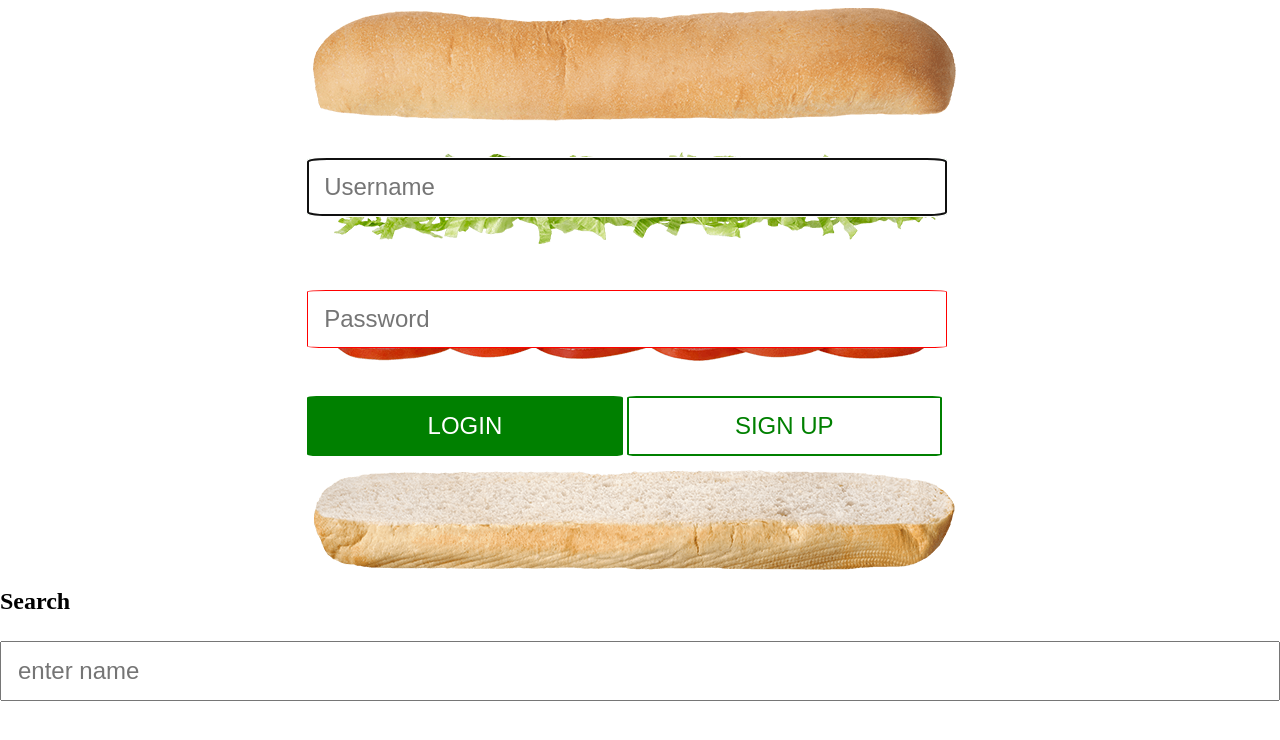
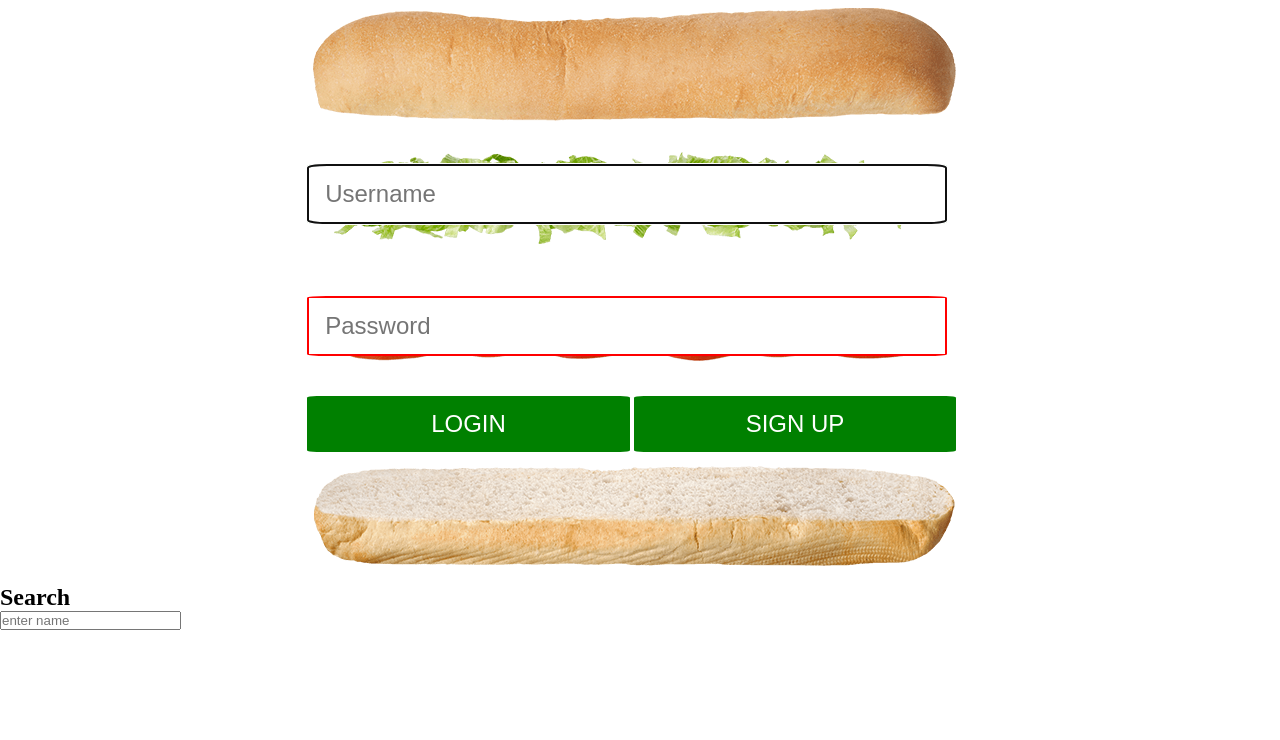
Before and after one commit to msienkiewicz7/baccoapp, a Django app: page /accounts/login/ in a window 1280 px wide. Shown: the top 740 px of the page. Run offline with Django 3.2, Linux system fonts and the light colour scheme.

Commit message:
sass login

```diff
--- a/baccoapp/static/styles/1-abstracts/mixins.scss
+++ b/baccoapp/static/styles/1-abstracts/mixins.scss
@@ -0,0 +1,27 @@
+@import '../1-abstracts/variables';
+
+@mixin bgImage{
+    width:50%;
+    position: absolute;
+    @include borderRadius;
+}
+
+@mixin submit{
+    color:white;
+    width:45%;
+    text-align: center;
+    font-size:1.5em;
+    padding:14px 16px;
+    @include borderRadius;
+    cursor:pointer;
+    border:none;
+    text-transform: uppercase;
+    background: $green;
+    &:hover{
+        background:darken($green, 10%);
+    }
+}
+
+@mixin borderRadius{
+    border-radius:3%;
+}
--- a/baccoapp/static/styles/2-base/typography.css
+++ b/baccoapp/static/styles/2-base/typography.css
@@ -1 +1,4 @@
-/* No CSS *//*# sourceMappingURL=typography.css.map */
+.login form input {
+  font-size: 1.5em;
+}
+/*# sourceMappingURL=typography.css.map */
--- a/baccoapp/static/styles/2-base/typography.scss
+++ b/baccoapp/static/styles/2-base/typography.scss
@@ -0,0 +1,7 @@
+.login{
+    form{
+        input{
+            font-size:1.5em;
+        }
+    }
+}
--- a/baccoapp/static/styles/3-components/buttons.scss
+++ b/baccoapp/static/styles/3-components/buttons.scss
@@ -0,0 +1,15 @@
+@import '../1-abstracts/variables';
+@import '../1-abstracts/mixins';
+
+.login{
+    form{
+        .buttons{
+            #submit_login{
+                @include submit;
+            }
+            #submit_signup{
+                @include submit;
+            }
+        }
+    }
+}
--- a/baccoapp/static/styles/4-layout/forms.scss
+++ b/baccoapp/static/styles/4-layout/forms.scss
@@ -0,0 +1,31 @@
+@import '../1-abstracts/variables';
+@import '../1-abstracts/mixins';
+
+.login{
+    form{
+        width:100%;
+        input{
+            width:90%;
+            margin: 2.5% 0 2.5% 0;
+            padding:14px 16px;
+        }
+        .uname{
+            label{
+                display:none;
+            }
+            #id_username{
+               @include bgImage;
+               border: 2px solid $green;
+            }
+        }
+        .pw{
+            label{
+                display:none;
+            }
+            #id_password{
+              @include bgImage;
+              border: 2px solid $red;
+            }
+        }
+    }
+}
--- /dev/null
+++ b/baccoapp/static/styles/5-pages/login.css
@@ -0,0 +1,6 @@
+.login {
+  margin: auto;
+  width: 60%;
+  padding-left: 4%;
+}
+/*# sourceMappingURL=login.css.map */
--- a/baccoapp/static/styles/5-pages/login.scss
+++ b/baccoapp/static/styles/5-pages/login.scss
@@ -1,36 +1,9 @@
 @import '../1-abstracts/variables';
+@import '../1-abstracts/mixins';
+
 
 .login{
     margin:auto;
     width:60%;
     padding-left:4%;
-    img{
-
-    }
-    form{
-        .uname{
-            label{
-                display:none;
-            }
-            #id_username{
-                border: 2px solid $green;
-                border-radius:3%;
-            }
-            img{
-
-            }
-        }
-        .pw{
-            label{
-                display:none;
-            }
-            #id_password{
-                border:2px solid $red;
-                border-radius: 3%;
-            }
-        }
-        .buttons{
-
-        }
-    }
 }
--- a/baccoapp/static/styles/main.css
+++ b/baccoapp/static/styles/main.css
@@ -1,7 +1,88 @@
+/*reset*/
 * {
   margin: 0;
   padding: 0;
   -webkit-box-sizing: border-box;
           box-sizing: border-box;
 }
+
+/*typography*/
+.login form input {
+  font-size: 1.5em;
+}
+
+/*buttons*/
+.login form .buttons #submit_login {
+  color: white;
+  width: 45%;
+  text-align: center;
+  font-size: 1.5em;
+  padding: 14px 16px;
+  border-radius: 3%;
+  cursor: pointer;
+  border: none;
+  text-transform: uppercase;
+  background: green;
+}
+
+.login form .buttons #submit_login:hover {
+  background: #004d00;
+}
+
+.login form .buttons #submit_signup {
+  color: white;
+  width: 45%;
+  text-align: center;
+  font-size: 1.5em;
+  padding: 14px 16px;
+  border-radius: 3%;
+  cursor: pointer;
+  border: none;
+  text-transform: uppercase;
+  background: green;
+}
+
+.login form .buttons #submit_signup:hover {
+  background: #004d00;
+}
+
+/*forms*/
+.login form {
+  width: 100%;
+}
+
+.login form input {
+  width: 90%;
+  margin: 2.5% 0 2.5% 0;
+  padding: 14px 16px;
+}
+
+.login form .uname label {
+  display: none;
+}
+
+.login form .uname #id_username {
+  width: 50%;
+  position: absolute;
+  border-radius: 3%;
+  border: 2px solid green;
+}
+
+.login form .pw label {
+  display: none;
+}
+
+.login form .pw #id_password {
+  width: 50%;
+  position: absolute;
+  border-radius: 3%;
+  border: 2px solid red;
+}
+
+/*login*/
+.login {
+  margin: auto;
+  width: 60%;
+  padding-left: 4%;
+}
 /*# sourceMappingURL=main.css.map */
--- a/baccoapp/static/styles/main.scss
+++ b/baccoapp/static/styles/main.scss
@@ -2,8 +2,11 @@
 @import '1-abstracts/functions';
 @import '1-abstracts/mixins';
 @import '1-abstracts/placeholders';
+/*reset*/
 @import '2-base/reset';
+/*typography*/
 @import '2-base/typography';
+/*buttons*/
 @import '3-components/buttons';
 @import '3-components/carousel';
 @import '3-components/cover';
@@ -16,8 +19,12 @@
 @import '4-layout/grid';
 @import '4-layout/footer';
 @import '4-layout/sidebar';
+/*forms*/
 @import '4-layout/forms';
 @import '5-pages/home';
+/*login*/
+@import '5-pages/login';
+
 @import '6-themes/theme';
 @import '6-themes/admin';
 
--- a/baccoapp/templates/registration/login.html
+++ b/baccoapp/templates/registration/login.html
@@ -4,7 +4,7 @@
 {% block title %}Login{% endblock %}
 
 {% block content %}
-<link rel="stylesheet" href="/static/login2.css">
+<link rel="stylesheet" href="/static/styles/main.css">
 
 <div class="login">
     <img src="/static/images/bread.png">
```
Also changed, not shown: baccoapp/static/styles/3-components/buttons.css (+34 -1 lines), baccoapp/static/styles/4-layout/forms.css (+32 -1 lines), 6 other files.
